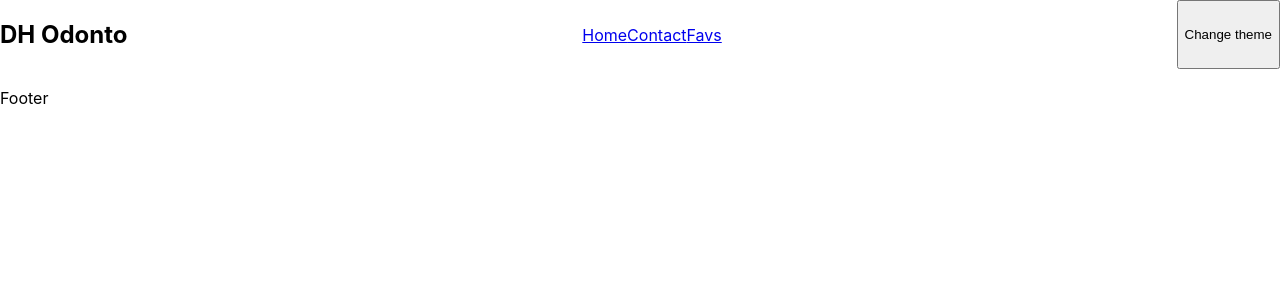
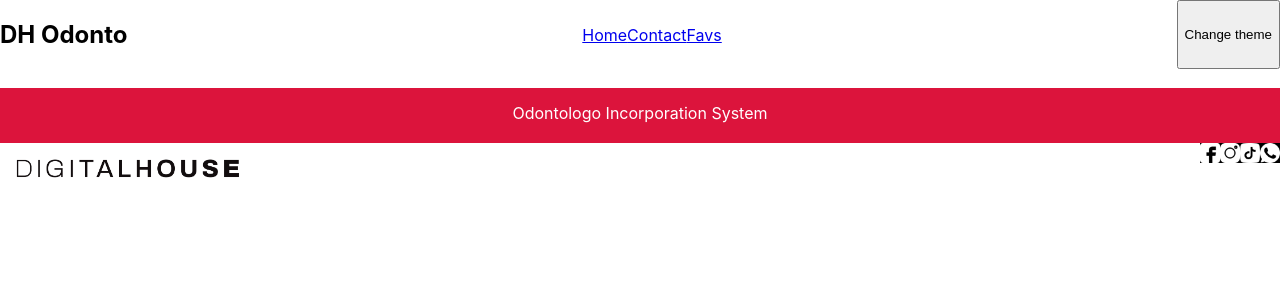
Before and after one commit to aris1310/Final-odoncra, a React (Create React App) app: page /detail/1 in a window 1280 px wide. Shown: the top 300 px of the page. Built offline with nearby package versions, Linux system fonts and the light colour scheme; no server answers.

Commit message:
Un toque a los estilos en footer

```diff
--- a/src/Componentes/Footer/Footer.js
+++ b/src/Componentes/Footer/Footer.js
@@ -1,9 +1,33 @@
-import React from 'react'
+import dhLogo from "../../Imagenes/DH.png"
+import styles from "./Footer.module.css"
+import facebook from "../../Imagenes/ico-facebook.png"
+import insta from "../../Imagenes/ico-instagram.png"
+import tikto from "../../Imagenes/ico-tiktok.png"
+import what from "../../Imagenes/ico-whatsapp.png"
+
+
 
 const Footer = () => {
-  return (
-    <div>Footer</div>
-  )
+  return (<div className={styles.divFooter}>
+
+
+    <div className={styles.divOdo}>Odontologo Incorporation System</div>
+    <div className={styles.divRedes}>
+
+    <img src={dhLogo} alt='' className={styles.dhLogo}/>
+    <div>
+
+    <a href="https://www.facebook.com/"><img src={facebook} className={styles.redes}/></a>
+    <a href="https://www.facebook.com/"><img src={insta} className={styles.redes}/></a>
+    <a href="https://www.facebook.com/"><img src={tikto} className={styles.redes}/></a>
+    <a href="https://www.facebook.com/"><img src={what} className={styles.redes}/></a>
+    </div>
+
+    </div>
+
+  </div>
+
+)
 }
 
 export default Footer
--- /dev/null
+++ b/src/Componentes/Footer/Footer.module.css
@@ -0,0 +1,30 @@
+.dhLogo{
+    width: 20%;
+    height: 30%;
+}
+
+.divFooter{
+    display: flex;
+    align-items: center;
+    flex-direction: column;
+}
+
+.divOdo{
+    background-color: crimson;
+    width: 100%;
+    text-align: center;
+    color: white;
+    height: 40px;
+    padding-top:15px;
+}
+
+.redes{
+    width: 20px;
+    height: 20px;
+    background-color: black;
+}
+.divRedes{
+    display: flex;
+    justify-content:space-between;
+
+}
```
